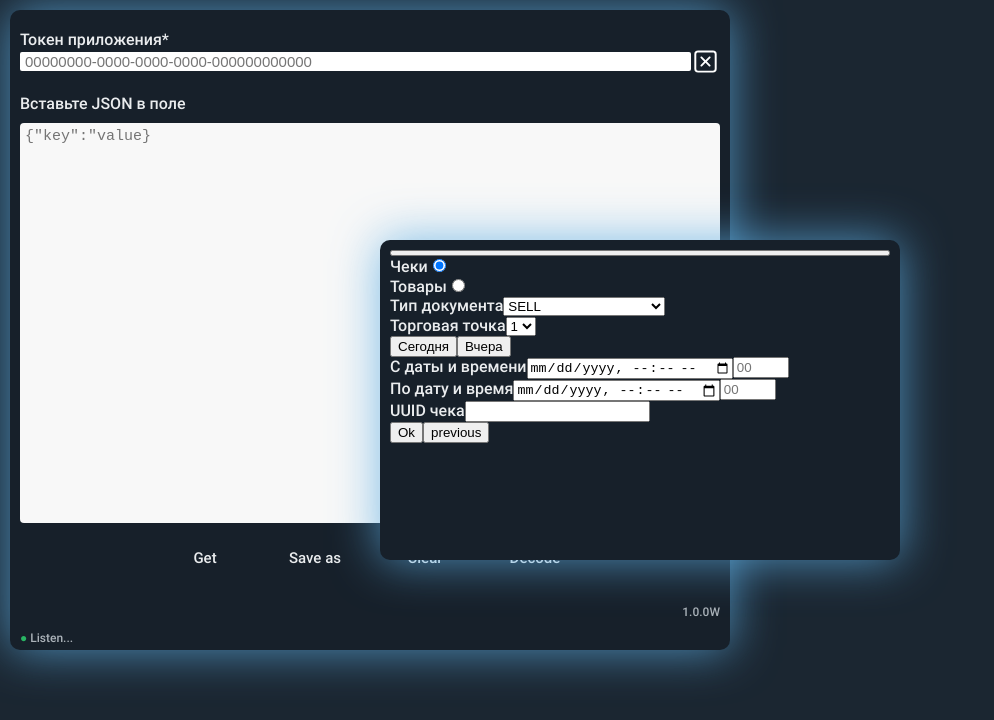
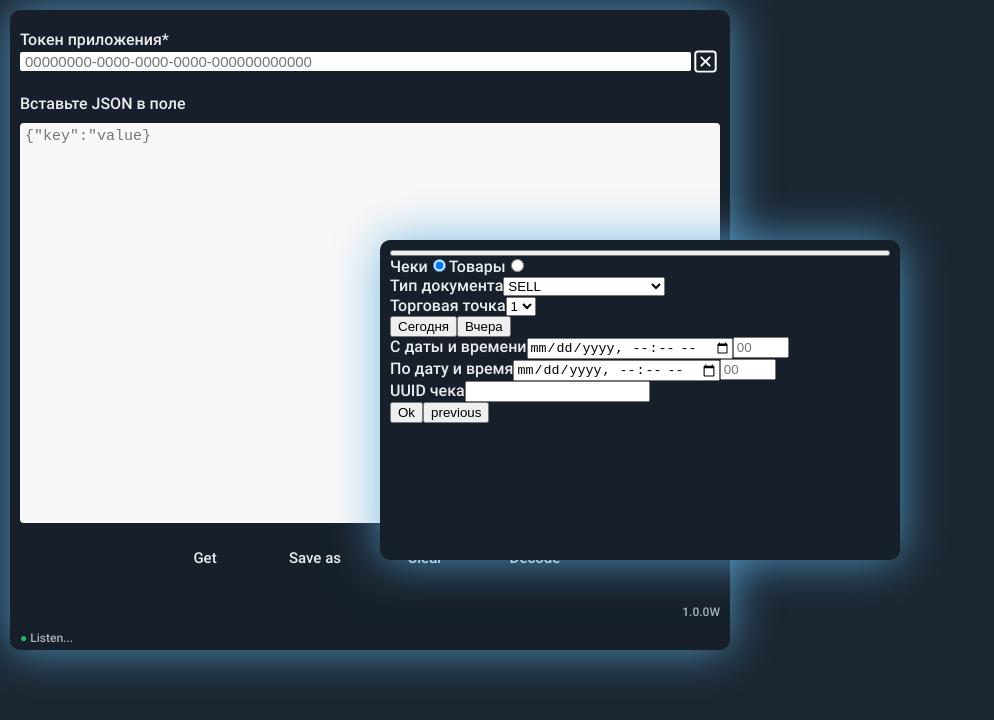
Before and after one commit to FirstEncounter3/GR3, a React app: page / in a window 1280 px wide. Both pictures are taken after a click on the button "Get". Shown: the top 720 px of the page, without its empty margins (0-994 px from the left). Built offline with nearby package versions, Linux system fonts and the light colour scheme.

Commit message:
transfer styles to the corresponding components

```diff
--- a/src/components/ModalRadiobuttons/ModalRadiobuttons.css
+++ b/src/components/ModalRadiobuttons/ModalRadiobuttons.css
@@ -0,0 +1,7 @@
+.radiobutton-wrapper {
+    display: flex;
+    flex-direction: row;
+    align-items: center;
+    position: relative;
+    cursor: pointer;
+}
```
